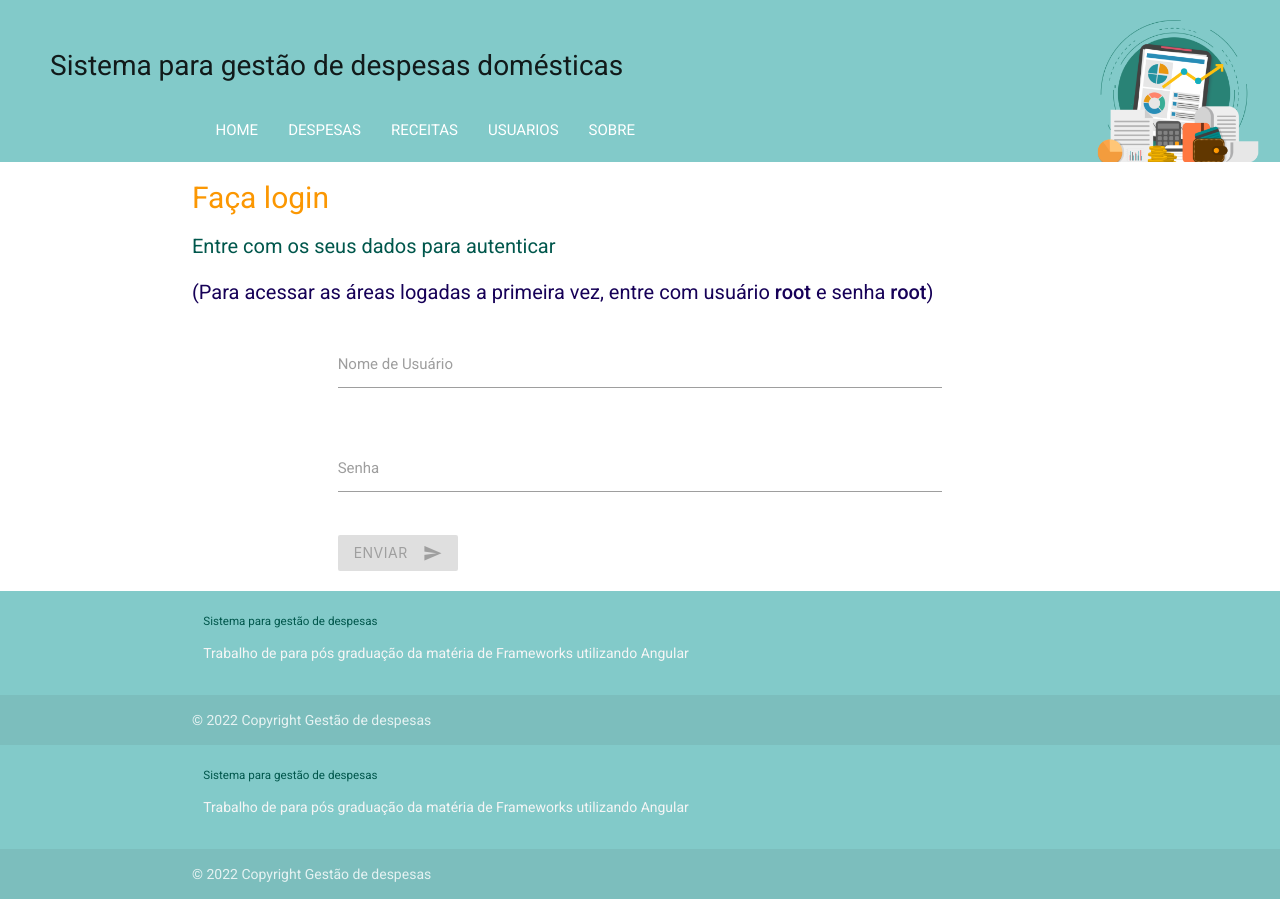
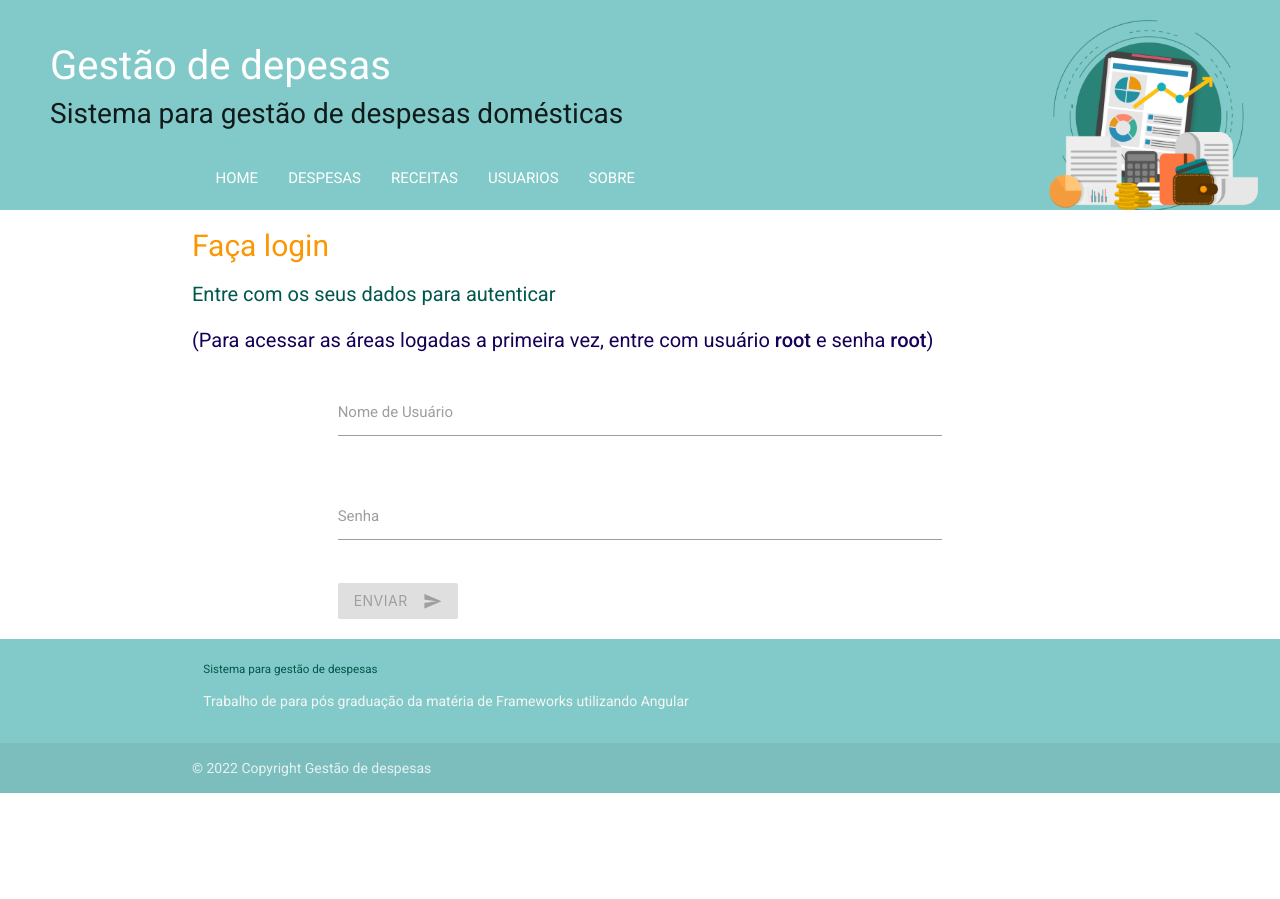
Before and after one commit to mariadoceu/despesas, an Angular app in the folder controle-despesas/: page /login in a window 1280 px wide. After the commit the page ends 800 px from the top, so only its background shows below. Built offline with nearby package versions, Linux system fonts and the light colour scheme; what ngx-mask would draw is missing.

Commit message:
Ajustes componentes complementares

```diff
--- a/controle-despesas/src/app/app.component.ts
+++ b/controle-despesas/src/app/app.component.ts
@@ -8,8 +8,7 @@ import * as M from 'materialize-css';
 })
 export class AppComponent implements AfterViewInit{
   @ViewChild('mobile') sideNav?: ElementRef;
-  public titulo: string = "Gestão de depesas";
-  public descricao: string = "Sistema para gestão de despesas domésticas";
+
 
   ngAfterViewInit(): void {
     M.Sidenav.init(this.sideNav?.nativeElement);
--- a/controle-despesas/src/app/despesas/listar-despesas/listar-despesas.component.html
+++ b/controle-despesas/src/app/despesas/listar-despesas/listar-despesas.component.html
@@ -138,5 +138,3 @@
       <button mat-fab color color="warn" class="right" onclick="window.history.go(-1);">Voltar</button>
   </div>
   </div>
-
-  <app-rodape></app-rodape>
--- a/controle-despesas/src/app/home/home.component.html
+++ b/controle-despesas/src/app/home/home.component.html
@@ -50,4 +50,3 @@
     </div>
 </div>
 </main>
-<app-rodape></app-rodape>
--- a/controle-despesas/src/app/login/login.component.html
+++ b/controle-despesas/src/app/login/login.component.html
@@ -46,5 +46,3 @@
     </div>
 </div>
   </div>
-
-  <app-rodape></app-rodape>
--- a/controle-despesas/src/app/receitas/cadastrar-receitas/cadastrar-receitas.component.html
+++ b/controle-despesas/src/app/receitas/cadastrar-receitas/cadastrar-receitas.component.html
@@ -26,4 +26,3 @@
       <button mat-fab color color="warn" class="right" onclick="window.history.go(-1);">Voltar</button>
     </div>
 </div>
-<app-rodape></app-rodape>
--- a/controle-despesas/src/app/receitas/listar-receitas/listar-receitas.component.html
+++ b/controle-despesas/src/app/receitas/listar-receitas/listar-receitas.component.html
@@ -29,7 +29,3 @@
     </div>
 
 </div>
-
-
-<br/>
-<app-rodape></app-rodape>
--- a/controle-despesas/src/app/sobre/sobre.component.html
+++ b/controle-despesas/src/app/sobre/sobre.component.html
@@ -18,5 +18,3 @@
         <button mat-fab color color="warn" class="right" onclick="window.history.go(-1);">Voltar</button>
     </div>
 </div>
-
-<app-rodape></app-rodape>
--- a/controle-despesas/src/app/topo/topo.component.html
+++ b/controle-despesas/src/app/topo/topo.component.html
@@ -1,6 +1,6 @@
 
     <div class="topo">
-        <!-- <h1 class="textoTopo1">{{ titulo }}</h1> -->
+        <h1 class="textoTopo1">{{ titulo }}</h1>
         <h2 class="">Sistema para gestão de despesas domésticas</h2>
 
 
--- a/controle-despesas/src/app/topo/topo.component.ts
+++ b/controle-despesas/src/app/topo/topo.component.ts
@@ -17,5 +17,7 @@ export class TopoComponent implements OnInit {
 
   }
 
+  public titulo: string = "Gestão de depesas";
+  public descricao: string = "Sistema para gestão de despesas domésticas";
 
 }
```
